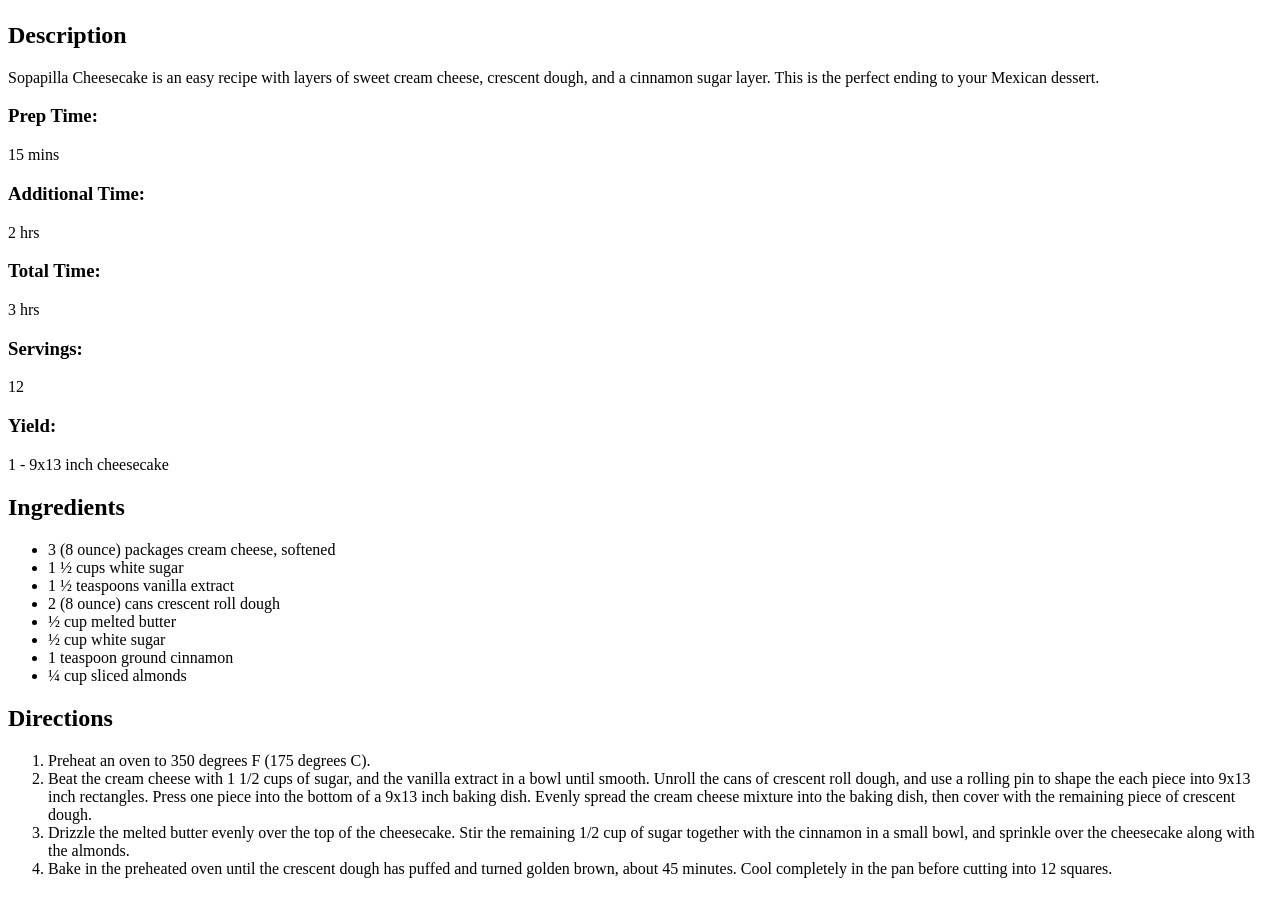
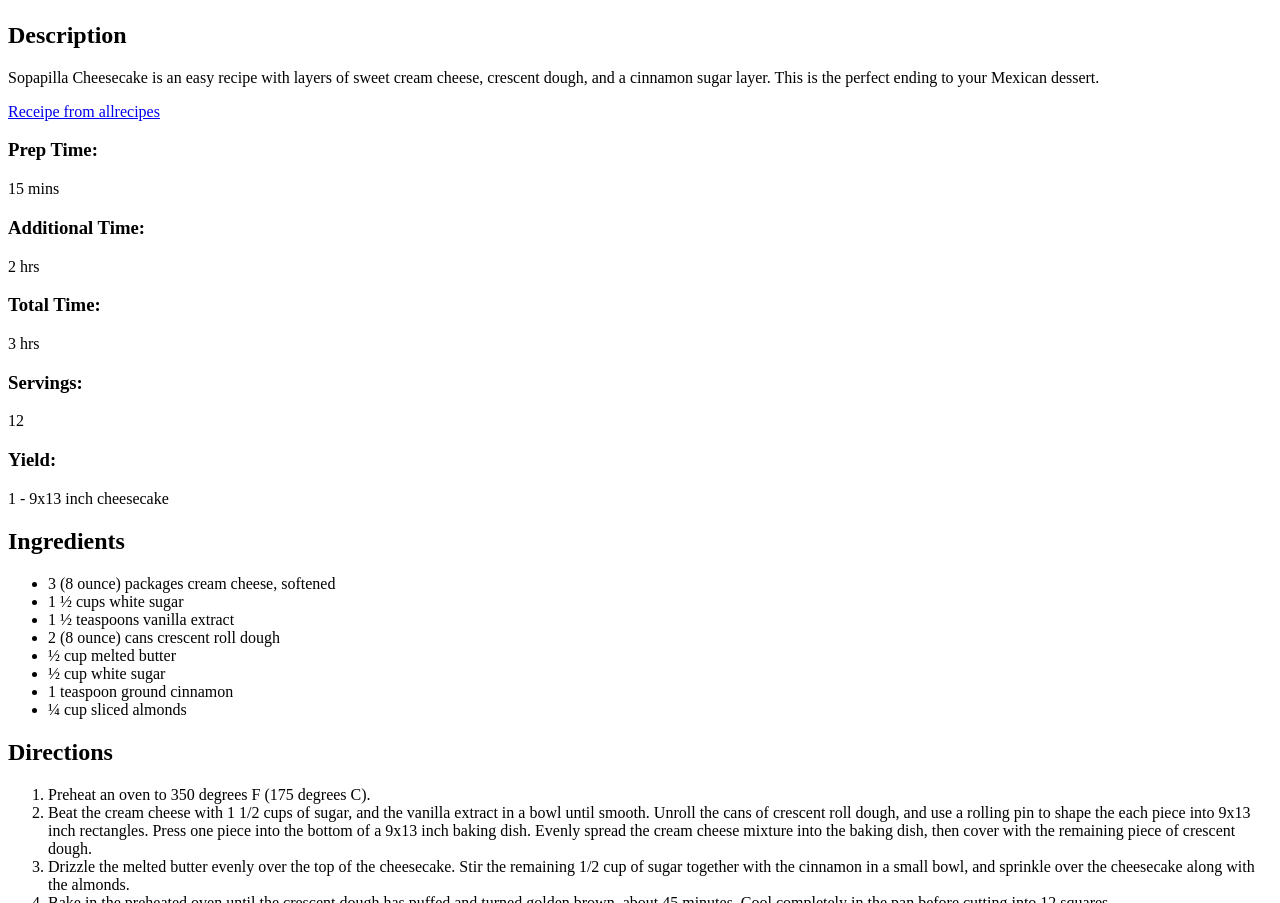
Before and after one commit to Leoc9908/odin-receipes, a plain HTML site: page recipes/sopapilla.html in a window 1280 px wide. Shown: the part 832-1735 px from the top of the page. Drawn offline with Linux system fonts and the light colour scheme.

Commit message:
add link to the original recipe webpage

```diff
--- a/recipes/sopapilla.html
+++ b/recipes/sopapilla.html
@@ -10,6 +10,7 @@
     <img src="sopapilla.webp" alt="sopapilla cheesecake"/>
     <h2>Description</h2>
     <p>Sopapilla Cheesecake is an easy recipe with layers of sweet cream cheese, crescent dough, and a cinnamon sugar layer. This is the perfect ending to your Mexican dessert.</p>
+    <a href="https://www.allrecipes.com/recipe/125352/sopapilla-cheesecake-dessert/">Receipe from allrecipes</a>
     <h3>Prep Time:</h3>
     <p>15 mins</p>
     <h3>Additional Time:</h3>
```
